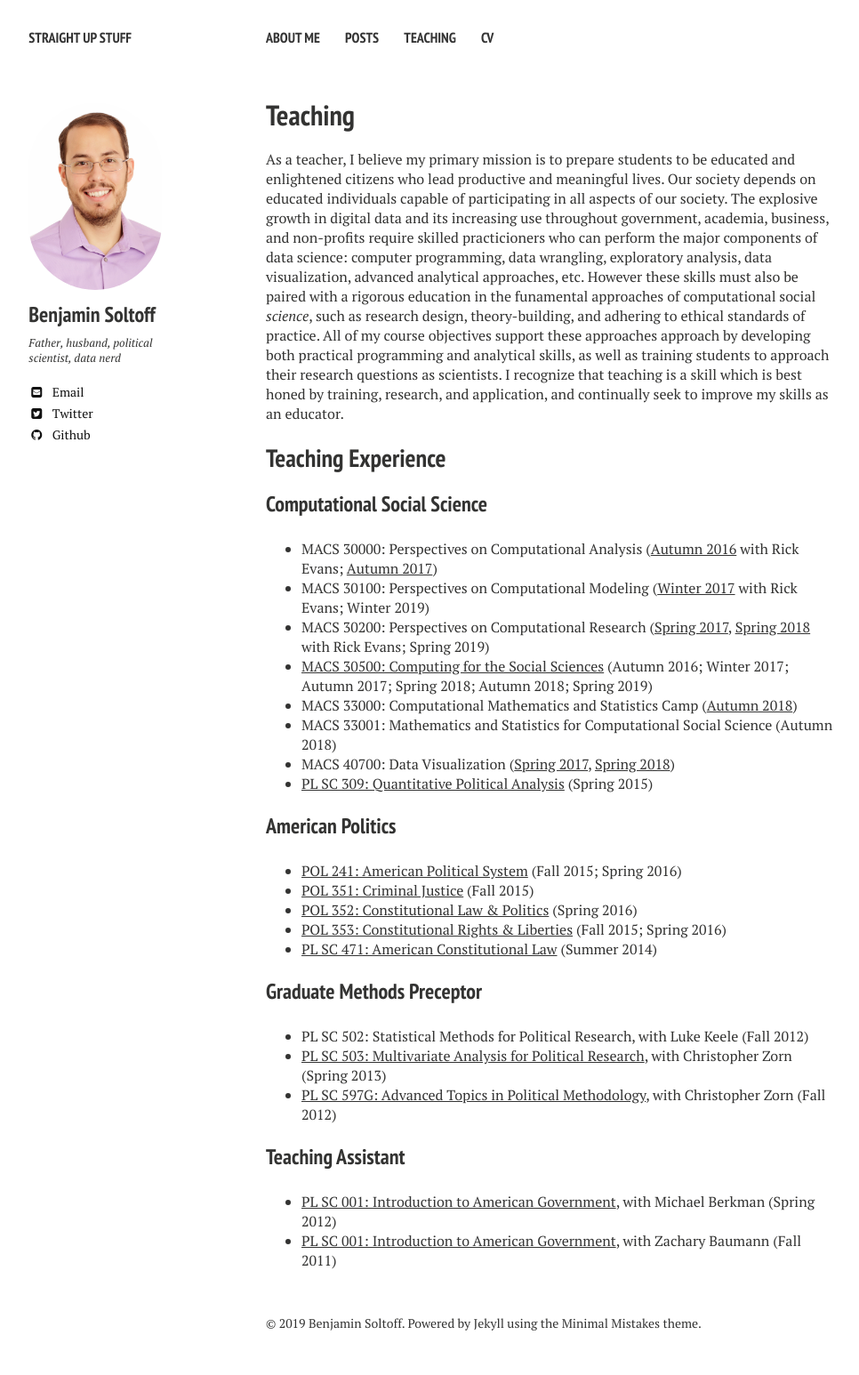
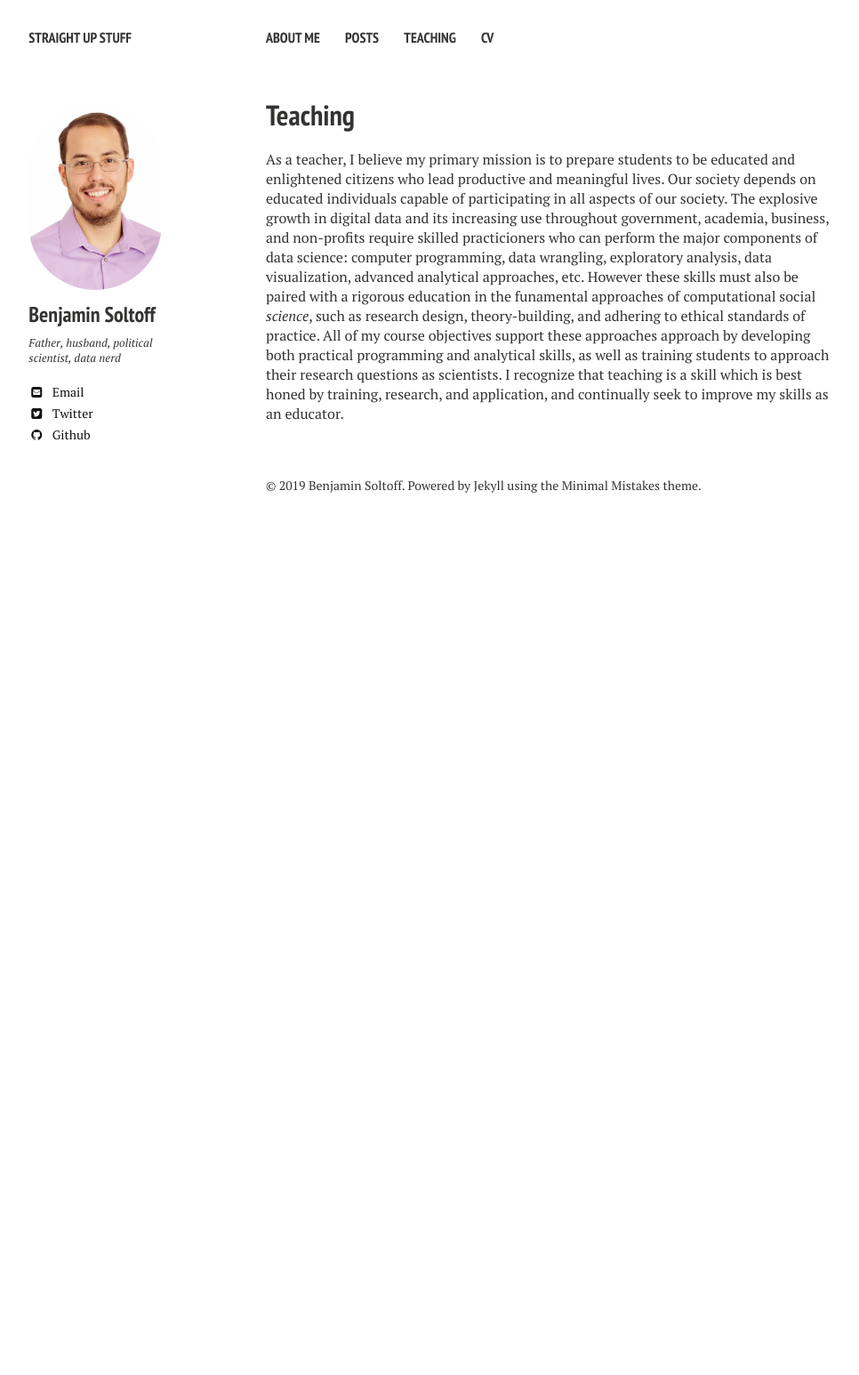
Before and after one commit to bensoltoff/old-bensoltoff.github.io, a Jekyll site: the page built from about/teaching/index.md, in a window 1280 px wide. Shown: the whole page at 89% size, without its empty margins (21-987 px from the left). Built offline with Jekyll 4.4.1, drawn with Linux system fonts in a browser that asks for light colours; nearby versions of some CDN libraries; library files that are not in the unit come from our copies; after the commit the page ends 900 px from its top, so only the background shows below that.

```diff
--- a/about/teaching/index.md
+++ b/about/teaching/index.md
@@ -6,35 +6,3 @@
 ---
 
 As a teacher, I believe my primary mission is to prepare students to be educated and enlightened citizens who lead productive and meaningful lives. Our society depends on educated individuals capable of participating in all aspects of our society. The explosive growth in digital data and its increasing use throughout government, academia, business, and non-profits require skilled practicioners who can perform the major components of data science: computer programming, data wrangling, exploratory analysis, data visualization, advanced analytical approaches, etc. However these skills must also be paired with a rigorous education in the funamental approaches of computational social *science*, such as research design, theory-building, and adhering to ethical standards of practice. All of my course objectives support these approaches approach by developing both practical programming and analytical skills, as well as training students to approach their research questions as scientists. I recognize that teaching is a skill which is best honed by training, research, and application, and continually seek to improve my skills as an educator.
-
-## Teaching Experience
-
-### Computational Social Science
-
-* MACS 30000: Perspectives on Computational Analysis ([Autumn 2016](https://github.com/UC-MACSS/persp-analysis/tree/fall16) with Rick Evans; [Autumn 2017](https://github.com/UC-MACSS/persp-analysis))
-* MACS 30100: Perspectives on Computational Modeling ([Winter 2017](https://github.com/UC-MACSS/persp-model_W17) with Rick Evans; Winter 2019)
-* MACS 30200: Perspectives on Computational Research ([Spring 2017](https://github.com/UC-MACSS/persp-research_Spr17), [Spring 2018](https://github.com/UC-MACSS/persp-research_Spr18) with Rick Evans; Spring 2019)
-* [MACS 30500: Computing for the Social Sciences](http://cfss.uchicago.edu) (Autumn 2016; Winter 2017; Autumn 2017; Spring 2018; Autumn 2018; Spring 2019)
-* MACS 33000: Computational Mathematics and Statistics Camp ([Autumn 2018](https://github.com/math-camp/course))
-* MACS 33001: Mathematics and Statistics for Computational Social Science (Autumn 2018)
-* MACS 40700: Data Visualization ([Spring 2017](https://github.com/uc-cfss/dataviz/), [Spring 2018](https://github.com/uc-dataviz/course))
-* [PL SC 309: Quantitative Political Analysis](https://drive.google.com/file/d/0ByLziL7vt0rqRHR5X3dCVldWQ2s/view?usp=sharing) (Spring 2015)
-
-### American Politics
-
-* [POL 241: American Political System](https://drive.google.com/file/d/0ByLziL7vt0rqcnItSHBJU2VFcFE/view?usp=sharing) (Fall 2015; Spring 2016)
-* [POL 351: Criminal Justice](https://drive.google.com/a/bensoltoff.com/file/d/0ByLziL7vt0rqS2xkUDN0aGF3WEk/view) (Fall 2015)
-* [POL 352: Constitutional Law & Politics](https://drive.google.com/file/d/0ByLziL7vt0rqcUtWTnNqMFZkNjQ/view?usp=sharing) (Spring 2016)
-* [POL 353: Constitutional Rights & Liberties](https://drive.google.com/file/d/0ByLziL7vt0rqemVnTEpQRDV5c2M/view?usp=sharing) (Fall 2015; Spring 2016)
-* [PL SC 471: American Constitutional Law](https://drive.google.com/file/d/0ByLziL7vt0rqWkdoNXlhMTZ1Q1E/edit?usp=sharing) (Summer 2014)
-
-### Graduate Methods Preceptor
-
-* PL SC 502: Statistical Methods for Political Research, with Luke Keele (Fall 2012)
-* [PL SC 503: Multivariate Analysis for Political Research](https://drive.google.com/file/d/0ByLziL7vt0rqSGFaMXMxaHFhRWM/edit?usp=sharing), with Christopher Zorn (Spring 2013)
-* [PL SC 597G: Advanced Topics in Political Methodology](https://drive.google.com/file/d/0ByLziL7vt0rqWExXTUpCVDlBX1k/edit?usp=sharing), with Christopher Zorn (Fall 2012)
-
-### Teaching Assistant
-
-* [PL SC 001: Introduction to American Government](https://drive.google.com/file/d/0ByLziL7vt0rqWFR6aHgwM2o2bUk/edit?usp=sharing), with Michael Berkman (Spring 2012)
-* [PL SC 001: Introduction to American Government](https://drive.google.com/file/d/0ByLziL7vt0rqdTYyWTJ1NEFURkk/edit?usp=sharing), with Zachary Baumann (Fall 2011)
```
Also changed, not shown: about/cv/index.md (+22 -18 lines), about/index.md (+1 -1 lines), index.md (+1 -1 lines).
